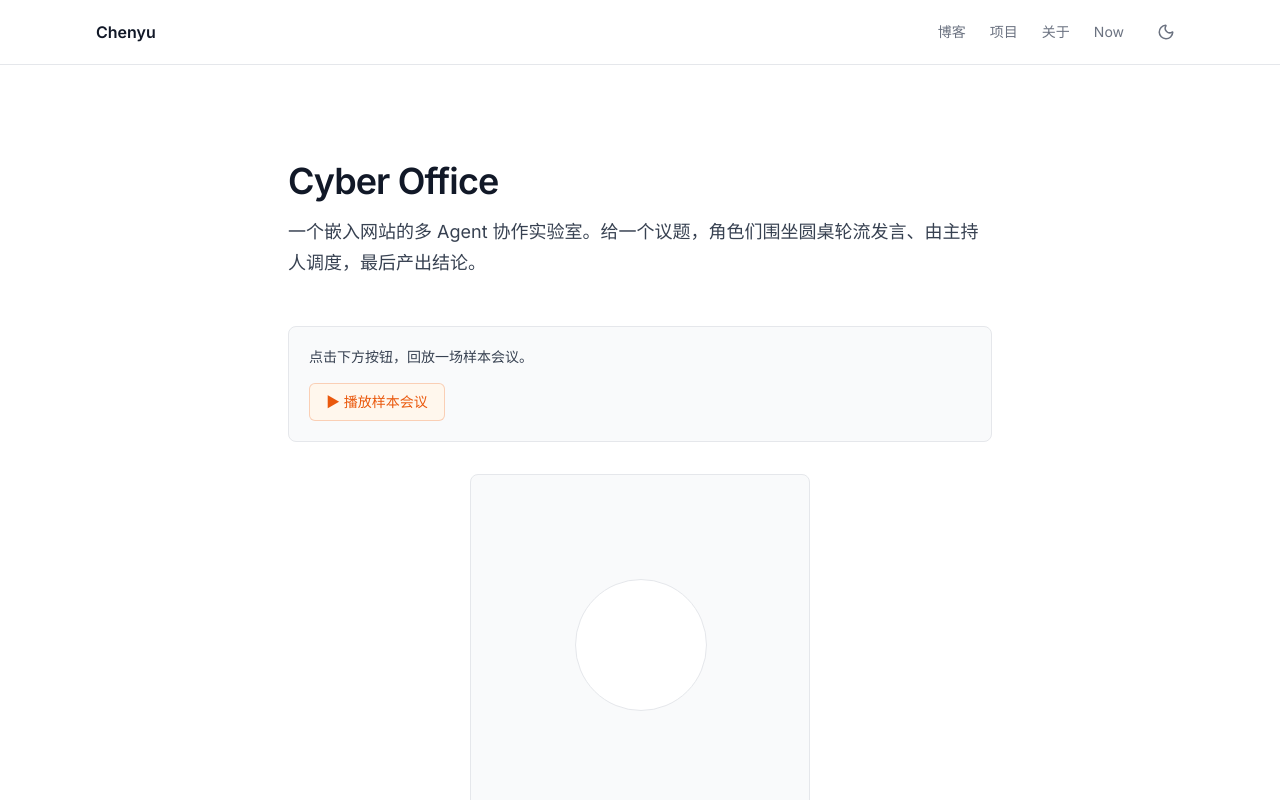
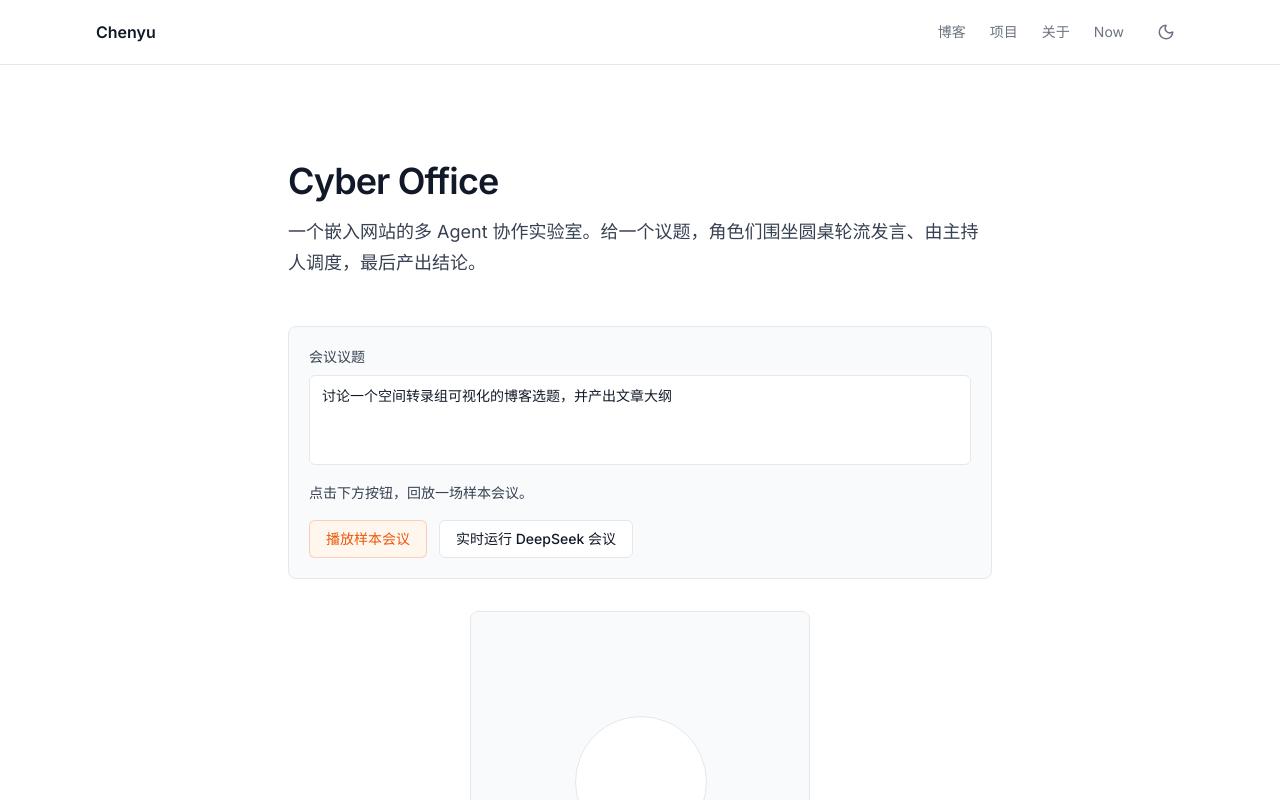
Before and after one commit to chenyufengedu-dev/chenyu-blog, a Next.js app: page /cyber-office in a window 1280 px wide. Shown: the top 800 px of the page. Built offline with nearby package versions, Linux system fonts and the light colour scheme.

Commit message:
feat(cyber-office): 接入实时 DeepSeek 会议入口

```diff
--- a/src/components/cyber-office/cyber-office.tsx
+++ b/src/components/cyber-office/cyber-office.tsx
@@ -1,53 +1,120 @@
 "use client";
 
+import { useMemo, useState } from "react";
 import OfficeScene from "./office-scene";
 import { useReplay } from "./use-replay";
+import { useLiveMeeting } from "./use-live-meeting";
 import { SAMPLE_MEETING } from "@/lib/cyber-office/sample-meeting";
+import type { MeetingState, RoleId } from "@/lib/cyber-office/types";
 
-// 顶层组件：把"回放逻辑（hook）"和"画面（场景/按钮/总结）"组装到一起。
+// P2 先固定参会角色；P5 再做用户自定义角色。
+const LIVE_PARTICIPANTS: RoleId[] = [
+  "host",
+  "pm",
+  "frontend",
+  "bio",
+  "reviewer",
+];
+
+function SummaryPanel({ summary }: { summary: string | null }) {
+  // summary 还没生成时不渲染面板，避免页面上出现空卡片。
+  if (!summary) return null;
+
+  return (
+    <div className="rounded-lg border border-border bg-bg-subtle p-5">
+      <h3 className="mb-3 font-mono text-sm uppercase tracking-widest text-text-muted">
+        Summary
+      </h3>
+      <pre className="whitespace-pre-wrap font-sans text-sm leading-[1.7] text-text-secondary">
+        {summary}
+      </pre>
+    </div>
+  );
+}
+
+function HostLine({ state }: { state: MeetingState }) {
+  // error 也走 MeetingState，这样后端错误能显示在同一套 UI 里。
+  if (state.error) {
+    return <p className="text-center text-sm text-accent">{state.error}</p>;
+  }
+
+  if (!state.hostText) return null;
+
+  return (
+    <p className="text-center text-sm italic text-text-muted">
+      主持人：{state.hostText}
+    </p>
+  );
+}
+
 export default function CyberOffice() {
-  // 从 hook 里拿到当前状态、是否在播、以及开始播放的函数
-  const { state, isPlaying, start } = useReplay(SAMPLE_MEETING);
+  // replay 和 live 各自管理自己的状态；mode 决定当前页面展示哪一份 state。
+  const replay = useReplay(SAMPLE_MEETING);
+  const live = useLiveMeeting();
+  const [mode, setMode] = useState<"replay" | "live">("replay");
+  const [topic, setTopic] = useState(
+    "讨论一个空间转录组可视化的博客选题，并产出文章大纲",
+  );
+
+  // 当前展示的会议状态：回放模式看 replay.state，实时模式看 live.state。
+  const state = mode === "live" ? live.state : replay.state;
+  // 任意一种会议正在跑时，都禁用按钮，避免两个流同时改 UI。
+  const busy = replay.isPlaying || live.isRunning;
+  const canRunLive = topic.trim().length >= 6 && !busy;
+
+  const helperText = useMemo(() => {
+    // useMemo 只是避免每次渲染都重新算这段提示文字；这里不是必须，但语义清楚。
+    //useMemo: 在组件重新渲染（re-render）时，只有在特定的依赖项([mode, state.topic, topic])发生变化时，才会重新执行该计算过程
+    if (mode === "live") return state.topic || topic;
+    return state.topic || "点击下方按钮，回放一场样本会议。";
+  }, [mode, state.topic, topic]);
 
   return (
     <div className="flex flex-col gap-8">
-      {/* 议题 + 播放控制 */}
       <div className="flex flex-col gap-4 rounded-lg border border-border bg-bg-subtle p-5">
-        <p className="text-sm text-text-secondary">
-          {/* state.topic 有值就显示议题，否则显示提示语 */}
-          {state.topic || "点击下方按钮，回放一场样本会议。"}
+        <label className="flex flex-col gap-2 text-sm text-text-secondary">
+          会议议题
+          <textarea
+            value={topic}
+            onChange={(event) => setTopic(event.target.value)}
+            disabled={busy}
+            rows={3}
+            className="resize-none rounded-md border border-border bg-background px-3 py-2 text-sm leading-[1.7] text-text-primary outline-none transition-colors focus:border-accent disabled:cursor-not-allowed disabled:opacity-60"
+          />
+        </label>
+
+        <p className="text-sm leading-[1.7] text-text-secondary">
+          {helperText}
         </p>
-        <button
-          onClick={start}
-          disabled={isPlaying} // 播放中禁用按钮，防止重复点击
-          className="w-fit rounded-md border border-accent/25 bg-accent-subtle px-4 py-2 text-sm font-medium text-accent transition-colors hover:bg-accent/15 disabled:cursor-not-allowed disabled:opacity-60"
-        >
-          {isPlaying ? "会议进行中…" : "▶ 播放样本会议"}
-        </button>
+
+        <div className="flex flex-wrap gap-3">
+          <button
+            onClick={() => {
+              setMode("replay");
+              replay.start();
+            }}
+            disabled={busy}
+            className="rounded-md border border-accent/25 bg-accent-subtle px-4 py-2 text-sm font-medium text-accent transition-colors hover:bg-accent/15 disabled:cursor-not-allowed disabled:opacity-60"
+          >
+            {replay.isPlaying ? "回放中…" : "播放样本会议"}
+          </button>
+
+          <button
+            onClick={() => {
+              setMode("live");
+              live.start(topic, LIVE_PARTICIPANTS);
+            }}
+            disabled={!canRunLive}
+            className="rounded-md border border-border bg-background px-4 py-2 text-sm font-medium text-text-primary transition-colors hover:border-accent/40 hover:text-accent disabled:cursor-not-allowed disabled:opacity-60"
+          >
+            {live.isRunning ? "实时会议进行中…" : "实时运行 DeepSeek 会议"}
+          </button>
+        </div>
       </div>
 
-      {/* 主持人当前发言（hostText 有值才显示） */}
-      {state.hostText && (
-        <p className="text-center text-sm italic text-text-muted">
-          主持人：{state.hostText}
-        </p>
-      )}
-
-      {/* 圆桌场景 */}
+      <HostLine state={state} />
       <OfficeScene state={state} />
-
-      {/* 总结产物（summary 有值才显示） */}
-      {state.summary && (
-        <div className="rounded-lg border border-border bg-bg-subtle p-5">
-          <h3 className="mb-3 font-mono text-sm uppercase tracking-widest text-text-muted">
-            Summary
-          </h3>
-          {/* pre 保留换行；whitespace-pre-wrap 让长行也能自动折行 */}
-          <pre className="whitespace-pre-wrap font-sans text-sm leading-[1.7] text-text-secondary">
-            {state.summary}
-          </pre>
-        </div>
-      )}
+      <SummaryPanel summary={state.summary} />
     </div>
   );
 }
```
